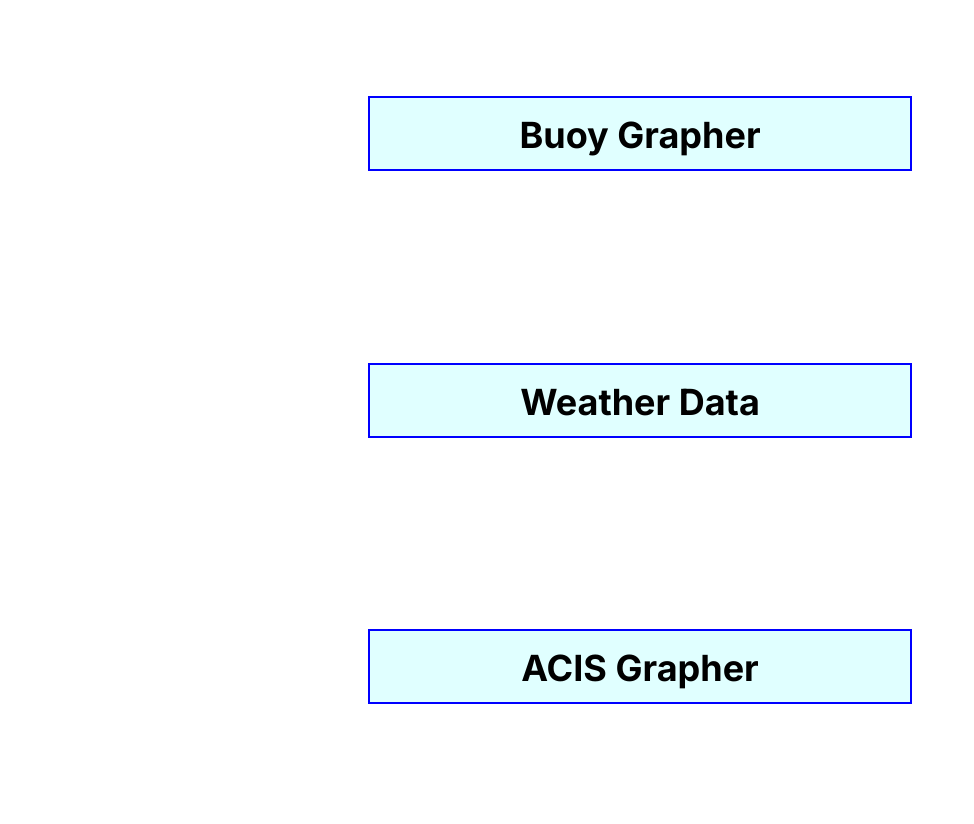
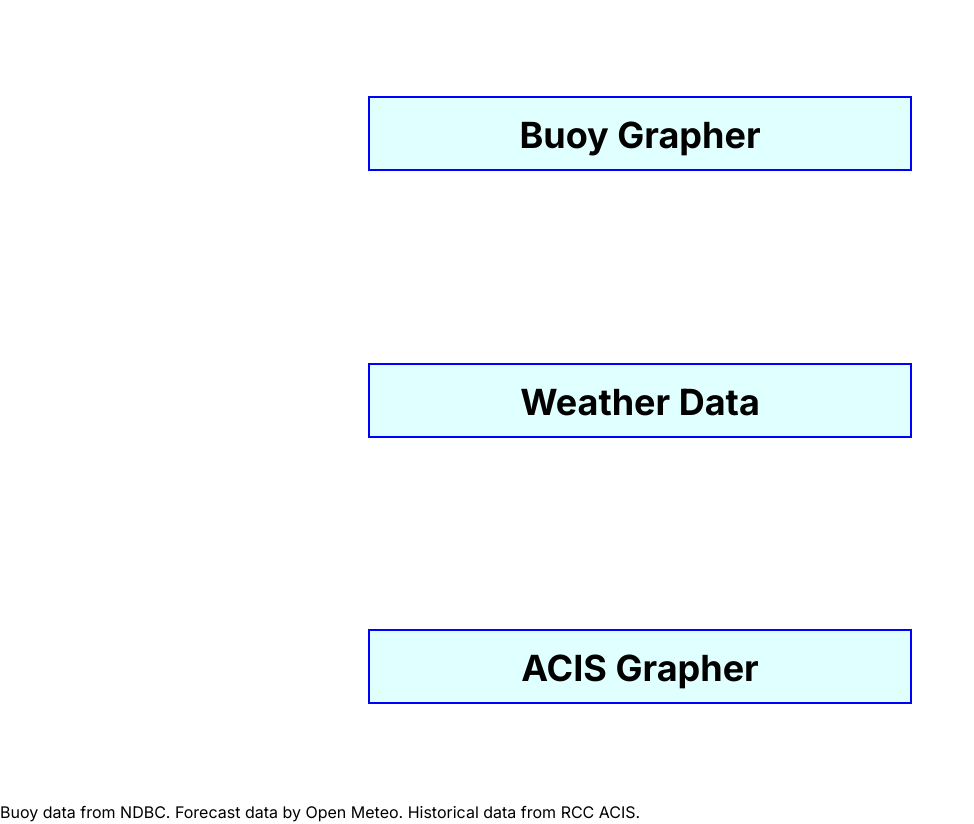
Before and after one commit to evanmgary/weather-apps, a Next.js app: page / in a window 1280 px wide. Shown: the whole page, without its empty margins (0-974 px from the left). Before the commit the page ends 800 px from the top, so only its background shows below. Built offline with nearby package versions, Linux system fonts and the light colour scheme.

Commit message:
attribution, css

```diff
--- a/src/app/page.js
+++ b/src/app/page.js
@@ -3,10 +3,13 @@
 import "./page.css"
 export default function Home() {
   return (
-    <main className="flex min-h-screen flex-col items-center justify-between p-24">
-      <Link className="main-page-link" href="/grapher">Buoy Grapher</Link>
-      <Link className="main-page-link" href="/weatherapp">Weather Data</Link>
-      <Link className="main-page-link" href="/acis">ACIS Grapher</Link>
+    <main>
+      <div className="flex min-h-screen flex-col items-center justify-between p-24 h-fit max-h-150 gap-25">
+        <Link className="main-page-link" href="/grapher">Buoy Grapher</Link>
+        <Link className="main-page-link" href="/weatherapp">Weather Data</Link>
+        <Link className="main-page-link" href="/acis">ACIS Grapher</Link>
+      </div>
+      <p>Buoy data from NDBC. Forecast data by <Link href="https://open-meteo.com">Open Meteo</Link>. Historical data from <Link href="https://rcc-acis.org">RCC ACIS</Link>.</p>
     </main>
   );
 }
```
